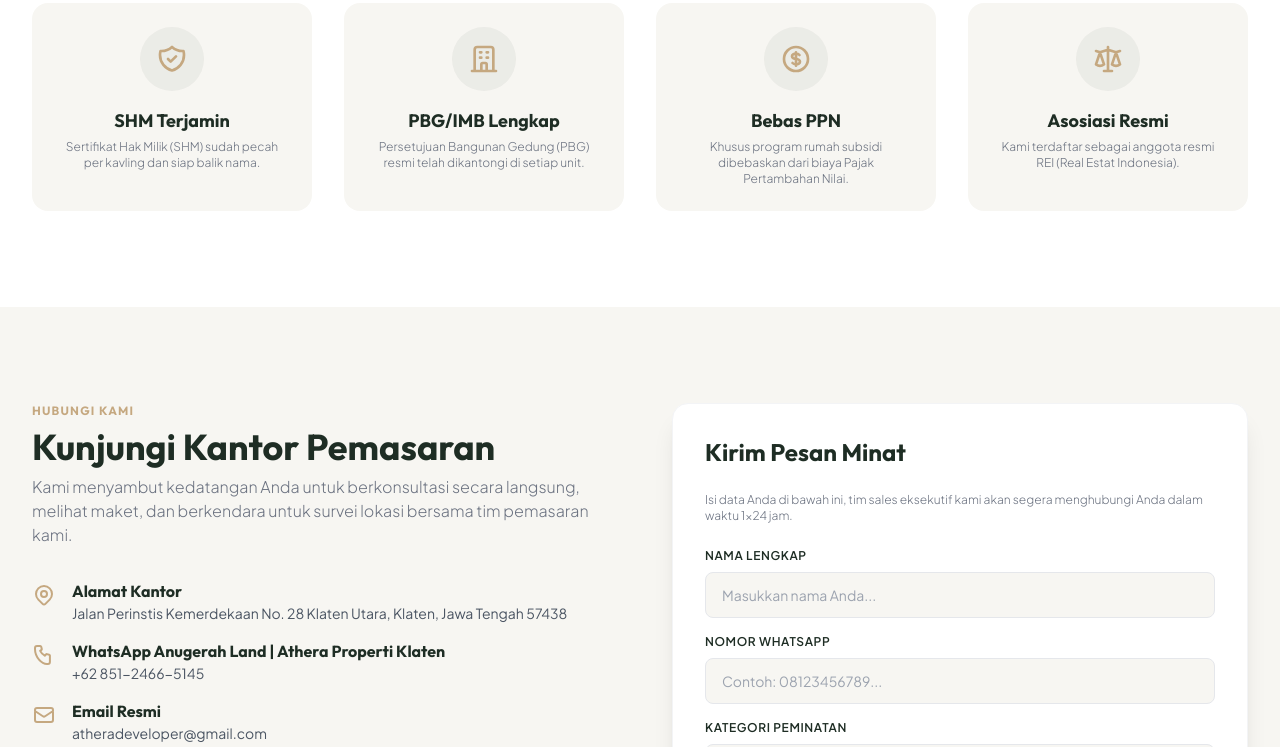
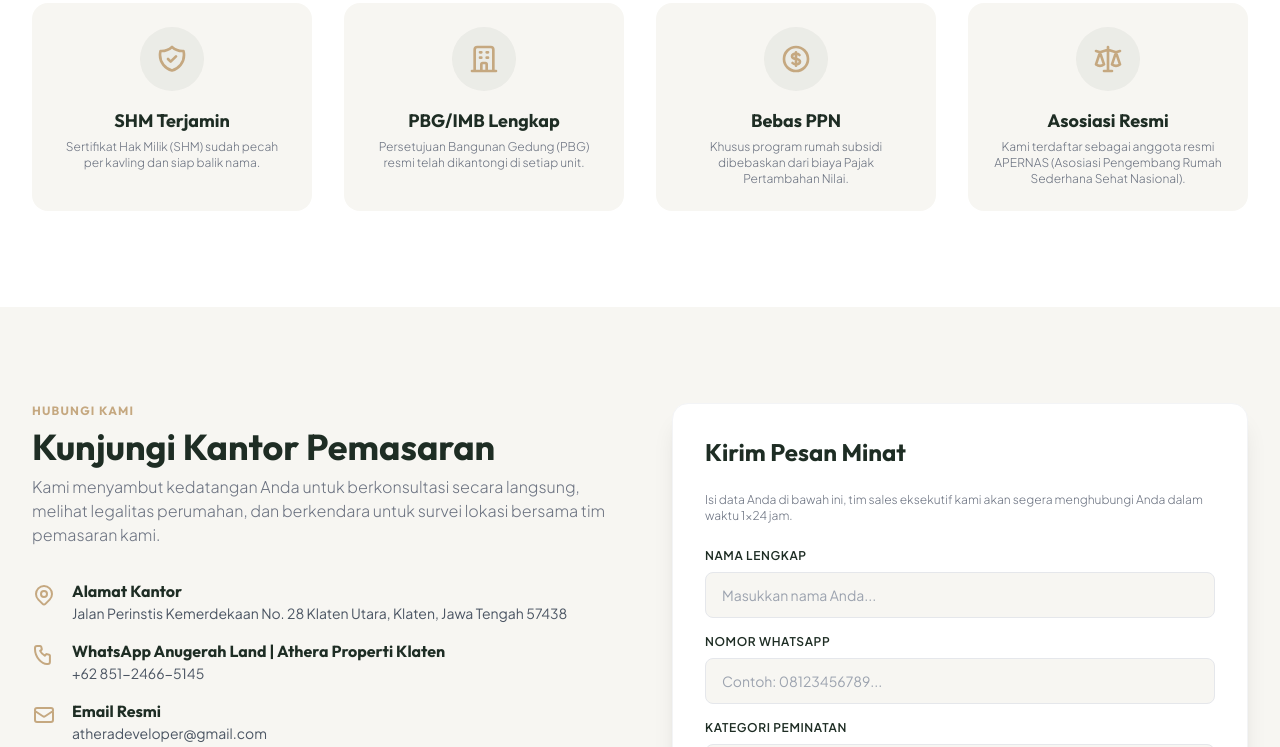
Before and after one commit to atheradeveloper/Klaten, a website: page index.html in a window 1280 px wide. Shown: the part 3151-3898 px from the top of the page. Drawn offline with Linux system fonts and the light colour scheme.

Commit message:
Update index.html

```diff
--- a/index.html
+++ b/index.html
@@ -334,7 +334,7 @@
             <svg class="w-8 h-8" fill="none" viewBox="0 0 24 24" stroke="currentColor"><path stroke-linecap="round" stroke-linejoin="round" stroke-width="2" d="M3 6l3 1m0 0l-3 9a5.002 5.002 0 006.001 0M6 7l3 9M6 7l6-2m6 2l3-1m-3 1l-3 9a5.002 5.002 0 006.001 0M18 7l3 9m-3-9l-6-2m0-2v2m0 16V5m0 16H9m3 0h3" /></svg>
           </div>
           <h3 class="font-display font-bold text-lg text-brand-dark mb-1">Asosiasi Resmi</h3>
-          <p class="text-xs text-gray-500 font-light">Kami terdaftar sebagai anggota resmi REI (Real Estat Indonesia).</p>
+          <p class="text-xs text-gray-500 font-light">Kami terdaftar sebagai anggota resmi APERNAS (Asosiasi Pengembang Rumah Sederhana Sehat Nasional).</p>
         </div>
       </div>
     </div>
@@ -349,7 +349,7 @@
           <div>
             <span class="text-brand-gold font-display font-bold text-xs uppercase tracking-widest block mb-2">Hubungi Kami</span>
             <h2 class="text-3xl sm:text-4xl font-display font-bold text-brand-dark">Kunjungi Kantor Pemasaran</h2>
-            <p class="text-gray-500 font-light mt-2">Kami menyambut kedatangan Anda untuk berkonsultasi secara langsung, melihat maket, dan berkendara untuk survei lokasi bersama tim pemasaran kami.</p>
+            <p class="text-gray-500 font-light mt-2">Kami menyambut kedatangan Anda untuk berkonsultasi secara langsung, melihat legalitas perumahan, dan berkendara untuk survei lokasi bersama tim pemasaran kami.</p>
           </div>
 
           <div class="space-y-4">
```
